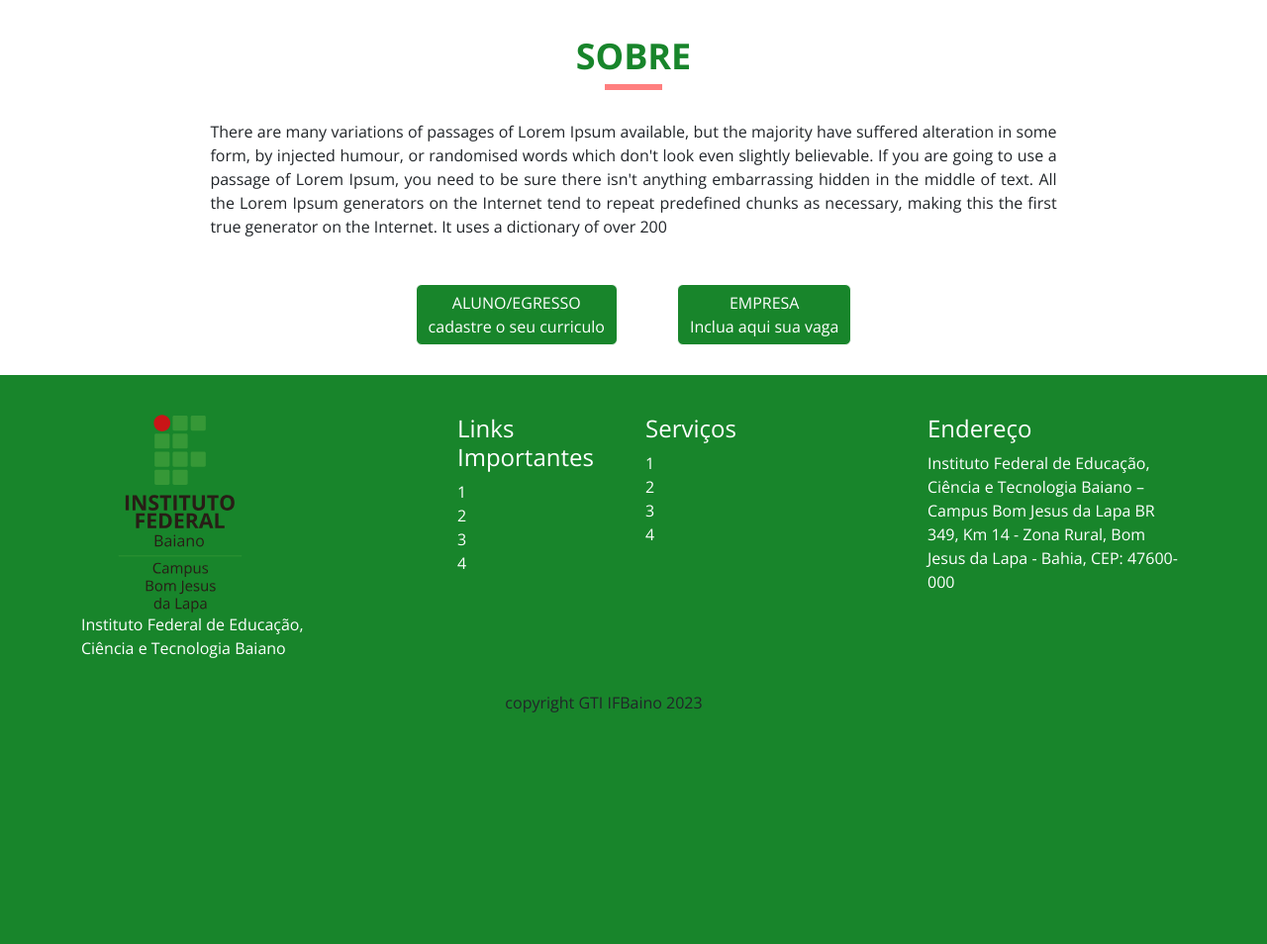
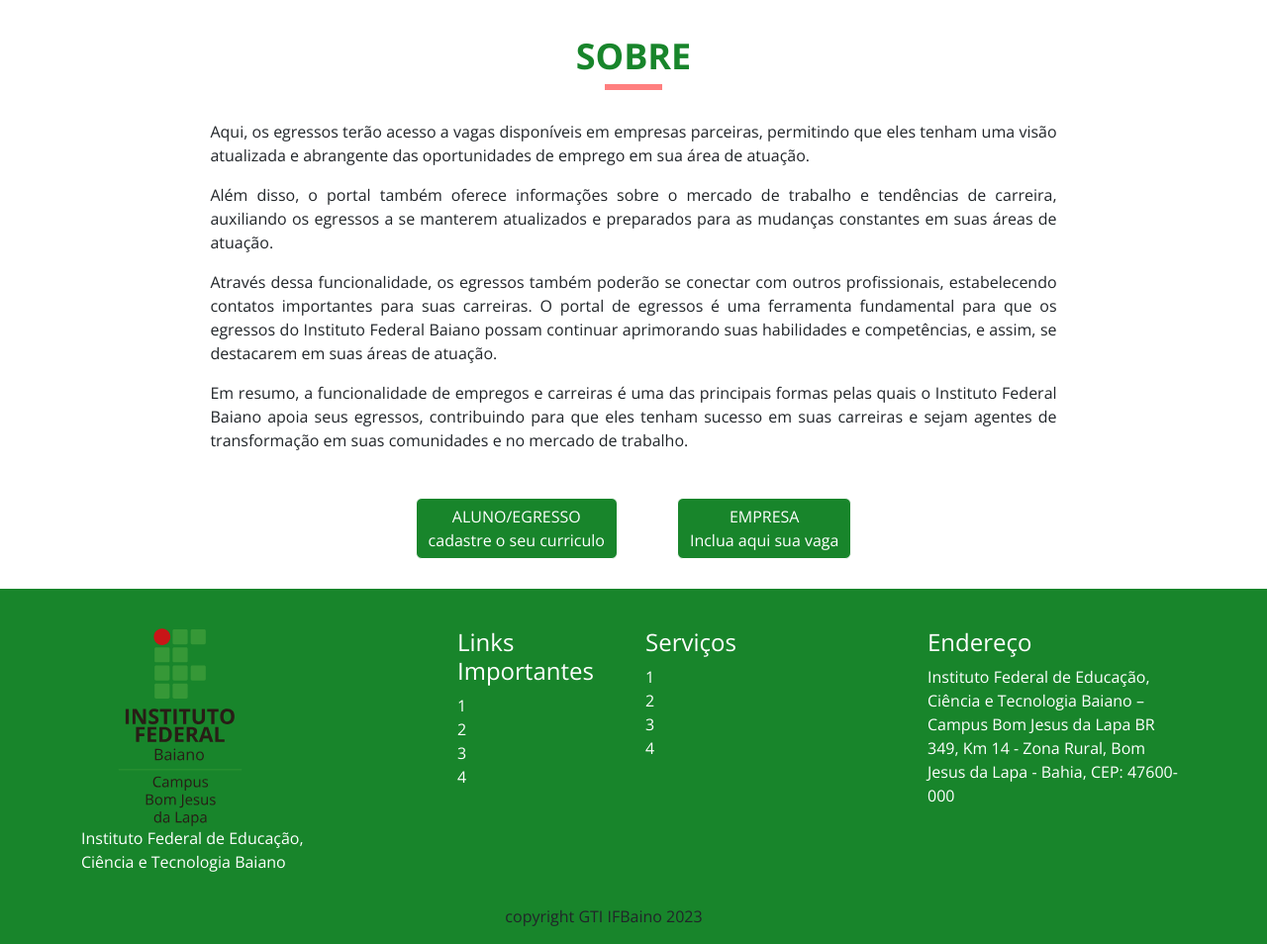
Before and after one commit to viniciostec22/Portal_do_Egresso, a Django app: page /empregos-carreira in a window 1280 px wide. Shown: the part 122-1076 px from the top of the page at 99% size. Before the commit the page ends 842 px from the top, so only its background shows below. Run offline with Django 4.2, Linux system fonts and the light colour scheme; some libraries are stand-ins or nearby versions.

Commit message:
update empregos/css_foto
colocado o texto de sobre carreira
e um border radius  100px na imagem do depoimento

```diff
--- a/Home/templates/empregos.html
+++ b/Home/templates/empregos.html
@@ -16,11 +16,23 @@
   </div>
   <div class="container">
     <p id="sobre">
-      There are many variations of passages of Lorem Ipsum available, but the majority have suffered alteration in some
-      form, by injected humour, or randomised words which don't look even slightly believable. If you are going to use a
-      passage of Lorem Ipsum, you need to be sure there isn't anything embarrassing hidden in the middle of text. All
-      the Lorem Ipsum generators on the Internet tend to repeat predefined chunks as necessary, making this the first
-      true generator on the Internet. It uses a dictionary of over 200
+       Aqui, os egressos terão acesso a vagas disponíveis em empresas parceiras, permitindo que eles
+      tenham uma visão atualizada e abrangente das oportunidades de emprego em sua área de atuação.
+    </p>
+    <p id="sobre">
+      Além disso, o portal também oferece informações sobre o mercado de trabalho e tendências de carreira, auxiliando
+      os egressos a se manterem atualizados e preparados para as mudanças constantes em suas áreas de atuação.
+    </p>
+    <p id="sobre">
+      Através dessa funcionalidade, os egressos também poderão se conectar com outros profissionais, estabelecendo
+      contatos importantes para suas carreiras. O portal de egressos é uma ferramenta fundamental para que os egressos
+      do Instituto Federal Baiano possam continuar aprimorando suas habilidades e competências, e assim, se destacarem
+      em suas áreas de atuação.
+    </p>
+    <p id="sobre">
+      Em resumo, a funcionalidade de empregos e carreiras é uma das principais formas pelas quais o Instituto Federal
+      Baiano apoia seus egressos, contribuindo para que eles tenham sucesso em suas carreiras e sejam agentes de
+      transformação em suas comunidades e no mercado de trabalho.
     </p>
     <div class="d-flex justify-content-center">
       <a href="#" class="btn btn-primary">ALUNO/EGRESSO <br> <span>cadastre o seu curriculo</span></a>
--- a/templates/static/home/css/depoimentos.css
+++ b/templates/static/home/css/depoimentos.css
@@ -67,7 +67,7 @@
 }
 
 .foto img{
-  border-radius: 50px;
+  border-radius: 100px;
   height: 15vh;
   width: 15vh;
   margin: 15px;
```
